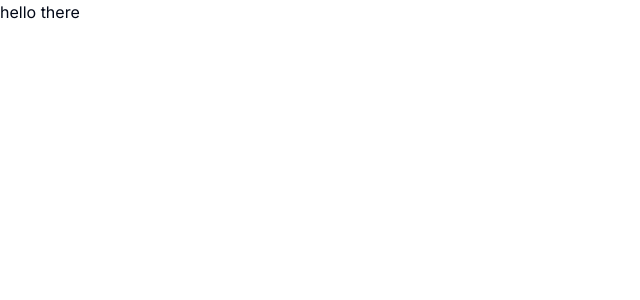
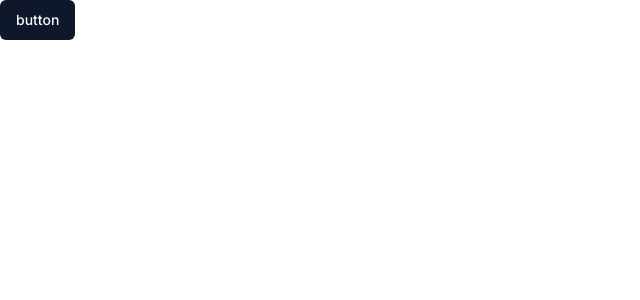
Before and after one commit to dmitridrozdov/miro-clone, a Next.js app: page / in a window 1280 px wide. Shown: the top 300 px of the page, without its empty margins (0-640 px from the left). Built offline with nearby package versions, Linux system fonts and the light colour scheme.

Commit message:
Update page.tsx

```diff
--- a/app/page.tsx
+++ b/app/page.tsx
@@ -1,7 +1,8 @@
+import { Button } from "@/components/ui/button";
 import Image from "next/image";
 
 export default function Home() {
   return (
-    <p>hello there</p>
+    <Button>button</Button>
   );
 }
```
